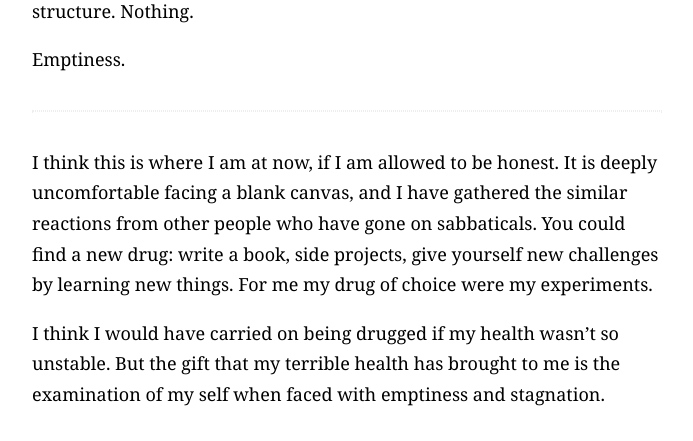
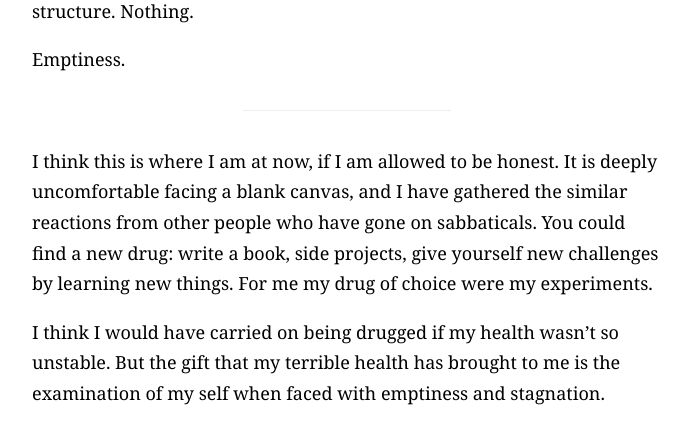
Before and after one commit to wynlim/wynlim.github.io, a Jekyll site: the page built from index.html, in a window 1280 px wide. Shown: the part 5956-6397 px from the top of the page, without its empty margins (293-986 px from the left). Built offline with Jekyll 4.4.1, drawn with Linux system fonts in a browser that asks for light colours.

Commit message:
changing border style

```diff
--- a/css/journal.scss
+++ b/css/journal.scss
@@ -44,8 +44,10 @@ p{
 }
 
 hr {
-	border: 1px dotted #eee;
-	margin: 35px 0;
+	border: 0;
+	border-top: 1px solid #eee;
+	margin: 35px auto;
+	width: 33%;
 }
 
 //custom styles
```
